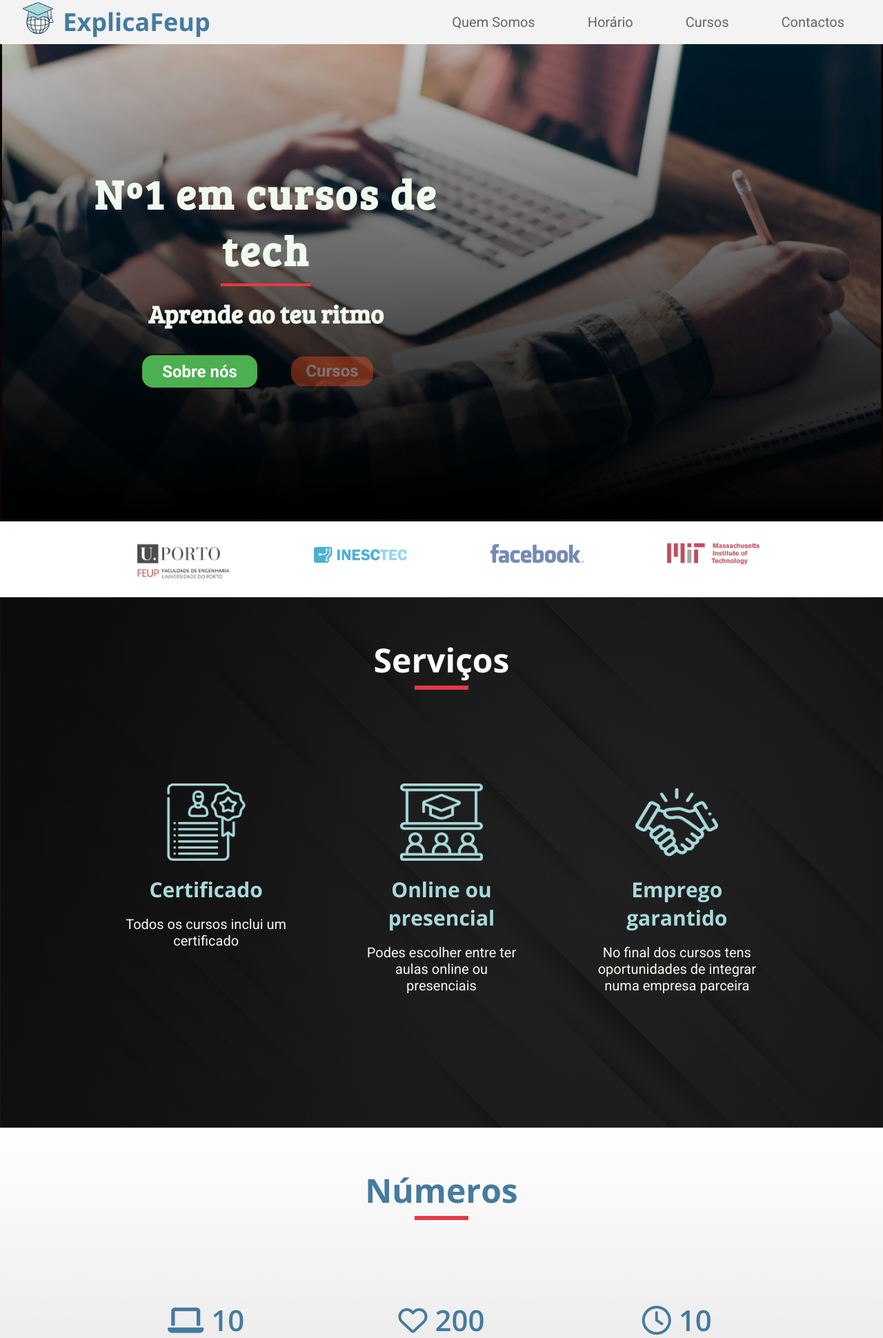
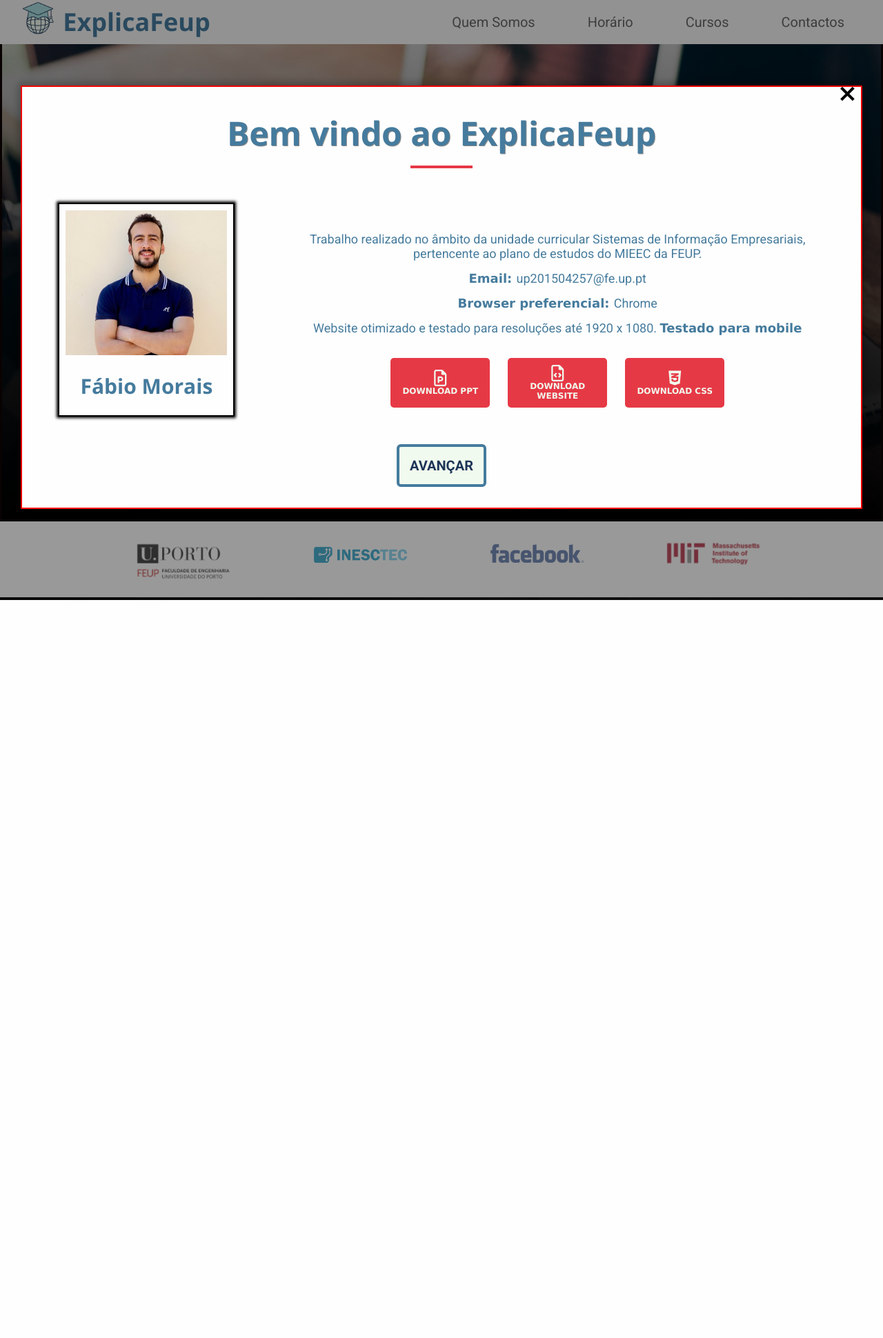
Before and after one commit to Fabio-Morais/FEUP-SIEM, a PHP site: page / in a window 1280 px wide. Shown: the top 1940 px of the page at 69% size. After the commit the page ends 870 px from the top, so only its background shows below. Run offline with PHP 8.4, Linux system fonts and the light colour scheme; some libraries are stand-ins or nearby versions.

Commit message:
:100: FINAL VERSION

```diff
--- a/css/responsiveStyle.css
+++ b/css/responsiveStyle.css
@@ -108,7 +108,7 @@
   #id1{
     padding:0;
   }
-   #downloadButtons{
+   .buttonRed{
     margin:auto;
   }
 
@@ -145,7 +145,6 @@
 @media only screen and (min-width: 500px) {
   @media only screen and (max-width: 848px) {
 
-
     #sloganContainer>h2 {
       font-size: 36px;
     }
@@ -163,7 +162,7 @@
     #id1{
       padding:0;
     }
-     #downloadButtons{
+     .buttonRed{
       margin:auto;
     }
 
@@ -182,6 +181,9 @@
   #imgBorder {
     width: 100%;
     height: 12.3em;
+  }
+  #numbers{
+    flex-wrap: wrap;
   }
   /***********************QUEM SOMOS**********************/
   /*Instrutores*/
@@ -223,10 +225,17 @@
     #informatContainer > p{
       text-align: center;
     }
+
 }
 }
 
 @media only screen and (max-width: 998px) {
+  /*************Pagina inicial******************/
+  #services{
+    flex-wrap: wrap;
+  }
+
+  /******************Nav Bar********************/
   #elemnt {
     display: none;
   }
@@ -279,6 +288,7 @@
   .dropdown:hover .dropbtn {
     background-color: #457b9dd2;
   }
+
 }
 
 @media only screen and (max-width:1030px) {
@@ -291,6 +301,20 @@
   #sloganContainer>h3 {
     font-size: 36px;
   }
+  #footerContainer{
+    flex-wrap: wrap;
+  }
+  #informatContainer{
+    margin: 10px 30px;
+  }
+}
+@media only screen and (max-width:1230px) {
+  #contacts{
+    flex-wrap: wrap;
+  }
+  #contact{
+    margin: 28px;
+  }
 
 }
 /*Para os serviços, ficarem com melhor aspeto em outras resoluçoes
@@ -298,24 +322,24 @@
 @media only screen and (max-width:1400px) {
   #initialContent{
     width: 95%;
+
   }
   #initModalCont{
     width: 98%;
   }
-  #downloadButtons{
+  .buttonRed{
     margin:auto;
   }
-  #initialContent{
-    margin:auto;
-  }
+
   #service{
-    width: 15em;
+    /*width: 15em;*/
     }
 }
 @media only screen and (min-width:1400px) {
-@media only screen and (max-width:1444px) {
+@media only screen and (max-width:1450px) {
   #initialContent{
     width: 80%;
+
   }
 
 }
--- a/css/style.css
+++ b/css/style.css
@@ -74,21 +74,23 @@ p{
 }
 /*  Linhas a sublinhar <hx>  */
 .line1{
-  border: 2px solid #E63946;
+  background: #E63946;
   width: 20%;
-  margin-top: 0.5em;
-  margin-bottom: 0.5em;
+  height: 5px;
+  margin: 15px auto;
 }
 .line2{
-  border: 3px solid #E63946;
+  background: #E63946;
+  height: 4px;
   width: 1.5em;
-  margin-top: 0.1em;
+  margin: 15px auto;
 }
 .line3{
-  border: 2px solid #E63946;
-  width: 7em;
-  margin-top: 0em;
-  margin-bottom: 3em;
+  background: #E63946;
+  height: 4px;
+  width: 5em;
+  margin: 15px auto;
+  margin-bottom: 45px;
 }
 /*  Social media  */
 .fa-facebook {background: #3B5998;color: white;}
@@ -213,16 +215,14 @@ p{
     color: #F1FAEE;
   }
   .container2{
-    width: 65%;
+    width: 70%;
     margin:auto;
     display: flex;
     flex-wrap: wrap;
     justify-content: center;
-    margin-top: 1em;
+    margin: 10px auto;
   }
-    #btnAbout{
-      width: 12em;
-    }
+
 
       .butText{
         text-align: center;
@@ -236,6 +236,8 @@ p{
         background-color: #4CAF50;
         border: 2px solid #000000;
         font-size: 24px;
+        margin: 10px;
+
       }
 
       #button1:hover {
@@ -251,18 +253,17 @@ p{
         transform: translateY(2px);
       }
 
-    #btnCourses{
-      width: 12em;
-      margin-top: 4px;
-    }
+
 
       #button2{
-        background-color: #f4511e;
+        background-color: #e639477c;
         color: #FFFFFF;
         transition: all 0.5s;
         border: 0;
-        opacity: 0.4;
-
+        opacity: 0.7;
+        border: 2px solid #e639475b;
+        font-size: 24px;
+        margin: 10px 0px;
       }
 
       #button2 > span {
@@ -314,6 +315,7 @@ p{
     #sponsors > #sponsor:hover {
       opacity: 1;
       transform: scale(1.05);
+      transition: all 0.2s;
     }
       /*imagens*/
       #sponsor > img{
@@ -333,12 +335,13 @@ p{
   /*Box da imagem, titulo e paragrafo*/
   #service{
     background-color: none;
-    margin: 40px 20px;
+    margin: 40px 35px;
     width: 20em;
   }
     /*box imagem*/
     #service > div{
       width: 7.5em;
+      min-width: 5em;
       height: 7em;
       margin: 0 auto;
     }/*Imagem*/
@@ -369,19 +372,28 @@ p{
       background-image: linear-gradient(to bottom, rgba(255,255,255,1) 0%, rgb(223, 223, 223) 100%);
 }
   #numberContainer{
-    margin: 20px;
+    margin: 22px;
     width: 18em;
   }
     #numberIcon{
-      font-size: 42px;
-      text-align: center;
-      font-family: "Open Sans";
+
       color: #457B9D;
       font-weight: 600;
       margin-bottom: 0.5em;
     }
       #numberIcon > i{
         font-size: 42px;
+        margin:auto ;
+        margin-right:5px;
+
+      }
+      #numberIcon > h5{
+        font-size: 42px;
+        text-align: center;
+        font-family: "Open Sans";
+        margin:auto;
+        margin-left:5px;
+
       }
     #numberDescrip{
       font-size: 30px;
@@ -601,6 +613,7 @@ p{
   transform: scale(1.02);
   box-shadow: 2px 2px 8px 4px #00000098;
   border: 0px solid black;
+  transition: all 0.3s;
 }
   #instruct h4{
     font-size: 24px;
@@ -827,7 +840,7 @@ p{
           box-shadow: 2px 2px 8px 4px #0000004f;
           transform: scale(1.02);
           border: 0px solid #000000;
-          transition: 0.2s;
+          transition: all 0.2s;
   }
     #course > #imgBorder{
       width: 100%;
@@ -877,7 +890,7 @@ p{
         transition: background-position 0.6s;
         background-position: -99% 0;
         color: #F1FAEE;
-        transition: 0.5s;
+        transition: all 0.5s;
       }
 /****************************************************************CONTACTOS********************************************************************/
 #contactsHead{
@@ -925,12 +938,11 @@ p{
   #contact{
     background-color: rgb(223, 223, 223);
     width: 15em;
-    height: 12em;
-    margin: 10px;
+    height: auto;
+    margin: 15px;
     padding: 10px;
     text-align: center;
     box-shadow: 0px 0px 10px 5px #00000038;
-
   }
     #contact > i {
       font-size: 42px;
@@ -1107,9 +1119,7 @@ p{
 /*********************  MODAL INICIAL ******************************/
 
 
-#initialContent{
-  margin:auto;
-}
+
 #initModalCont{
   font-size: 18px;
   color: #457B9D;
@@ -1160,6 +1170,9 @@ p{
       align-self: flex-end;
       margin:5px
     }
+      #downloadButton{
+        margin:13px;
+      }
       .buttonRed {
         color: #F1FAEE;
         font-family: "Roboto";
@@ -1170,6 +1183,10 @@ p{
         border-radius: 5px;
         border: none;
         transition: all 0.4s ease 0s;
+        width: 100%;
+        height: 100%;
+        padding: 10px;
+        margin: 15px 15px;
       }
       .buttonRed:hover {
         background: #434343;
@@ -1177,6 +1194,7 @@ p{
         -webkit-box-shadow: 0px 5px 40px -10px rgba(0,0,0,0.57);
         -moz-box-shadow: 0px 5px 40px -10px rgba(0,0,0,0.57);
         box-shadow: 5px 40px -10px rgba(0,0,0,0.57);
+        width: 108%;
         transition: all 0.4s ease 0s;
       }
       #downloadButtons > div > div{
@@ -1185,19 +1203,11 @@ p{
         margin-top: 1em;
 
       }
-      #downloadButton{
-        width: 100%;
-        height: 100%;
-        padding: 10px;
-        text-align: center;
-      }
-      #downloadButton:hover{
-        width: 108%;
-      }
-      #downloadButton > div{
+
+      .buttonRed > div{
         font-size: 12px;
       }
-      #downloadButton > div > i{
+      .buttonRed > div > i{
         font-size: 24px;
       }
 
@@ -1214,7 +1224,7 @@ p{
   background-color: rgb(0, 0, 0);
   background-color: rgba(0, 0, 0, 0.4);
   padding-top: 60px;
-
+  margin-bottom: 20px;
 }
   .modal-content {
     background-color: #fefefe;
@@ -1224,6 +1234,8 @@ p{
     /* Could be more or less, depending on screen size */
     border: 3px solid #1D3557;
     box-shadow: 0px 0px 10px 5px #00000038;
+    border: 2px solid red;
+    padding-bottom: 20px;
 
   }
     .imgcontainer {
@@ -1258,6 +1270,7 @@ p{
         border-radius: 6px;
         display: inline-block;
         transition: all 0.5s ;
+        margin-top: 15px;
       }
       .cancelbtn:hover{
         color: #494949 ;
@@ -1340,6 +1353,8 @@ p{
     /*Informaçoes e horarios*/
     #informatContainer{
       width: 22em;
+      margin: 0px 15px
+
     }
       .footerTitle{
         margin-top:1em;
@@ -1386,7 +1401,7 @@ p{
   .footer > p{
     text-align: center;
     font-size: 0.9em;
-    margin-top: 1em;
+    margin-top: 25px;
     margin-bottom: 0.1em;
   }
     #author{
--- a/index.html
+++ b/index.html
@@ -11,8 +11,7 @@
   <!-- Add icon library -->
   <link rel="stylesheet" href="https://cdnjs.cloudflare.com/ajax/libs/font-awesome/4.7.0/css/font-awesome.min.css">
   <script src="https://kit.fontawesome.com/70d6b09e06.js" crossorigin="anonymous"></script><!-- font awesome -->
-  <script src="https://ajax.googleapis.com/ajax/libs/jquery/3.5.1/jquery.min.js"></script>
-  <!--JQUERY for some web logic-->
+  <script src="https://ajax.googleapis.com/ajax/libs/jquery/3.5.1/jquery.min.js"></script><!--JQUERY for some web logic-->
   <link rel="stylesheet"
     href="https://fonts.googleapis.com/css?family=Roboto|Roboto:700|Open+Sans:600|Open+Sans:700|Noto+Sans+JP:700|Bree+Serif">
   <!--Google font-->
@@ -48,13 +47,14 @@
   <!-- HEAD -->
   <div class="head" id="home">
     <div id="sloganContainer">
-      <h2>Nº1 em cursos de tech</h2>
-      <hr class="line1">
-      <h3>Aprende ao teu ritmo</h3>
+      <h2 data-aos="fade-up">Nº1 em cursos de tech</h2>
+      <div class="line1" data-aos="fade-up"></div>
+      <h3 data-aos="fade-up">Aprende ao teu ritmo</h3>
       <div class="container2">
-        <div id="btnAbout"><button class="button butText" id="button1" onclick="window.location.href='about.html';">Sobre nós</button></div>
-        <div id="btnCourses"><button class="button butText" id="button2" onclick="window.location.href='courses.html';"><span
-              class="butText">Cursos</span></button></div>
+        <div data-aos="fade-right" data-aos-delay="400" data-aos-once="true"><button class="button butText" id="button1"
+            onclick="window.location.href='about.html';">Sobre nós</button></div>
+        <div  data-aos="fade-right" data-aos-delay="400" data-aos-once="true"><button class="button butText" id="button2"
+            onclick="window.location.href='courses.html';"><span class="butText">Cursos</span></button></div>
       </div>
     </div>
   </div>
@@ -62,31 +62,44 @@
   <div id="id1" class="modal">
     <div class="modal-content animate" id="initialContent">
       <div class="imgcontainer">
-        <span onclick="document.getElementById('id1').style.display='none'" class="close" title="Close Modal">&times;</span>
+        <span onclick="document.getElementById('id1').style.display='none'" class="close"
+          title="Close Modal">&times;</span>
       </div>
       <div class="container" id="initModalCont">
         <h2>Bem vindo ao ExplicaFeup</h2>
-        <hr class="line3">
+        <div class="line3"></div>
         <div class="flex-wrap flex-around">
           <div class="flex-column" id="photoName">
             <div id="photoBorder"><img src="img/fabio.jpeg" id="photoInit"></div>
             <h4>Fábio Morais</h4>
           </div>
-          <div class="flex-column"  id="downloadButtons">
-            <p id="initialText">Trabalho realizado no âmbito da unidade curricular Sistemas de Informação Empresariais, pertencente ao plano de estudos do MIEEC da  FEUP.</p>
+          <div class="flex-column" id="downloadButtons">
+            <p id="initialText">Trabalho realizado no âmbito da unidade curricular Sistemas de Informação Empresariais,
+              pertencente ao plano de estudos do MIEEC da FEUP.</p>
             <p id="initialText"><b>Email: </b>up201504257@fe.up.pt</p>
             <p id="initialText"><b>Browser preferencial: </b> Chrome</p>
-            <p id="initialText">Website otimizado e testado para resoluções até 1920 x 1080. <b>Testado para mobile</b></p>
-            <div class= "flex-wrap flex-around">
-              <div><a href="css/style.css" download><button class="button buttonRed" id="downloadButton" href="add-website-here" target="_blank" ><div class="flex-column"><i class="far fa-file-powerpoint"></i> Download ppt</div></button></a></div>
-              <div><button class="button buttonRed" id="downloadButton" href="add-website-here" target="_blank" ><div class="flex-column"><i class="far fa-file-code"></i> Download Website</div></button></div>
-              <div><button class="button buttonRed" id="downloadButton" href="add-website-here" target="_blank" ><div class="flex-column"><i class="fab fa-css3-alt"></i> Download CSS</div></button></div>
+            <p id="initialText">Website otimizado e testado para resoluções até 1920 x 1080. <b>Testado para mobile</b>
+            </p>
+            <div class="flex-wrap flex-center">
+              <div id="downloadButton"><a href="css/style.css" download><button class="button buttonRed"
+                    href="add-website-here" target="_blank">
+                    <div class="flex-column"><i class="far fa-file-powerpoint"></i> Download ppt</div>
+                  </button></a></div>
+              <div id="downloadButton"><a href="css" download><button class="button buttonRed" href="add-website-here"
+                    target="_blank">
+                    <div class="flex-column"><i class="far fa-file-code"></i> Download Website</div>
+                  </button></a></div>
+              <div id="downloadButton"><a href="css/style.css" download><button class="button buttonRed"
+                    href="add-website-here" target="_blank">
+                    <div class="flex-column"><i class="fab fa-css3-alt"></i> Download CSS</div>
+                  </button></a></div>
+            </div>
           </div>
-        </div>
         </div>
       </div>
       <div class="container" id="modalBtnContainer">
-        <button type="button" onclick="document.getElementById('id1').style.display='none'" class="cancelbtn button">Avançar</button>
+        <button type="button" onclick="document.getElementById('id1').style.display='none'"
+          class="cancelbtn button">Avançar</button>
       </div>
     </div>
   </div>
@@ -95,10 +108,10 @@
   <div class="section" id="secSponsor">
     <div class="container">
       <div class="flex-wrap flex-around" id="sponsors">
-        <div id="sponsor"><img src="img/sponsors/feup.png"></div>
-        <div id="sponsor"><img src="img/sponsors/inesc.png"></div>
-        <div id="sponsor"><img src="img/sponsors/face.png"></div>
-        <div id="sponsor"><img src="img/sponsors/mit.png"></div>
+        <div id="sponsor" data-aos="fade-right" data-aos-delay="100" data-aos-once="true"><img src="img/sponsors/feup.png"></div>
+        <div id="sponsor" data-aos="fade-right" data-aos-delay="200" data-aos-once="true"><img src="img/sponsors/inesc.png"></div>
+        <div id="sponsor" data-aos="fade-right" data-aos-delay="300" data-aos-once="true"><img src="img/sponsors/face.png"></div>
+        <div id="sponsor" data-aos="fade-right" data-aos-delay="400" data-aos-once="true"><img src="img/sponsors/mit.png"></div>
       </div>
     </div>
   </div>
@@ -107,21 +120,21 @@
   <div class="section" id="secServices">
     <div class="container">
       <h2>Serviços
-        <hr class="line2">
+        <div class="line2"></div>
       </h2>
-      <div class="flex-wrap flex-around">
-        <div class="flex-column" id="service">
+      <div class="flex-nowrap flex-around" id="services">
+        <div class="flex-column" id="service" data-aos="fade-up" data-aos-delay="100" data-aos-once="true">
           <div><img src="img/services/certificate2.png"></div>
           <h5>Certificado</h5>
           <p>Todos os cursos inclui um certificado</p>
         </div>
-        <div class="flex-column" id="service">
+        <div class="flex-column" id="service" data-aos="fade-up" data-aos-delay="300" data-aos-once="true">
           <div><img src="img/services/classes2.png"></div>
           <h5>Online ou presencial</h5>
           <p>Podes escolher entre ter aulas online ou presenciais</p>
 
         </div>
-        <div class="flex-column" id="service">
+        <div class="flex-column" id="service" data-aos="fade-up" data-aos-delay="500" data-aos-once="true">
           <div><img src="img/services/job2.png"></div>
           <h5>Emprego garantido</h5>
           <p>No final dos cursos tens oportunidades de integrar numa empresa parceira</p>
@@ -134,31 +147,31 @@
   <div class="section" id="secNumbers">
     <div class="container">
       <h2>Números
-        <hr class="line2">
+        <div class="line2"></div>
       </h2>
-      <div class="flex-wrap flex-around">
+      <div class="flex-nowrap flex-around" id="numbers">
         <div class="flex-column" id="numberContainer">
-          <div id="numberIcon">
+          <div id="numberIcon" class="flex-nowrap">
             <i class="fas fa-laptop"></i>
-            10
+            <h5 id="countCourse">10</h5>
           </div>
           <div id="numberDescrip">
             Cursos
           </div>
         </div>
         <div class="flex-column" id="numberContainer">
-          <div id="numberIcon">
+          <div id="numberIcon" class="flex-nowrap">
             <i class="far fa-heart"></i>
-            200
+            <h5 id="countClients">200</h5>
           </div>
           <div id="numberDescrip">
             Clientes Felizes
           </div>
         </div>
         <div class="flex-column" id="numberContainer">
-          <div id="numberIcon">
+          <div id="numberIcon" class="flex-nowrap">
             <i class="far fa-clock"></i>
-            10
+            <h5 id="countYears">10</h5>
           </div>
           <div id="numberDescrip">
             Anos de Experiência
@@ -172,9 +185,9 @@
   <div class="section" id="secTestimonials">
     <div class="container">
       <h2>Testemunhos
-        <hr class="line2">
+        <div class="line2"></div>
       </h2>
-      <div class="flex-wrap flex-center" id="testimonials">
+      <div class="flex-wrap flex-center" id="testimonials" data-aos="flip-up" data-aos-delay="100" data-aos-once="true" data-aos-duration="1000">
         <div class="flex-column" id="imgTestimon">
           <img src="img/alberto.jpg">
           <h5>Alberto Santos</h5>
@@ -199,7 +212,7 @@
   <!-- FOOTER -->
   <div class="footer">
     <h2>Contactos</h2>
-    <div class="flex-wrap flex-around" id="footerContainer">
+    <div class="flex-nowrap flex-around" id="footerContainer">
       <div class="flex-column" id="informatContainer">
         <h3 class="footerTitle" id="titleSpec">ExplicaFeup</h3>
         <p><b><i class="fas fa-map-marker-alt"></i> Morada: </b><a href="https://goo.gl/maps/HA1QhKSYkD59LjxJA"
@@ -225,27 +238,13 @@
         </div>
       </div>
     </div>
-    <p id="btnPopUp"><a  onclick="document.getElementById('id1').style.display='block'" class="button">
-      Abrir pop-up</a></p>
+    <p id="btnPopUp"><a onclick="document.getElementById('id1').style.display='block'" class="button">
+        Abrir pop-up</a></p>
     <p>Copyright &copy; <a id="author" href="http://fabio-morais.github.io/" target="_blank"><b>Fábio Morais</b></a>
       SIEM 2020
     </p>
   </div>
-  <script>
-    /*mostra o modal apenas 1 vez*/
-    $(document).ready(function(){
-      var Modal = document.getElementById('id1');
-      var key = 'check',
-      hadModal = localStorage.getItem(key);
-      if (hadModal) {
-          Modal.style.display = "block";
-          localStorage.setItem(key, true);
-      }
-    });
-
-    /*AOS.init();*/
-
-  </script>
+  <script src="js/main.js"></script>
 </body>
 
 </html>
--- a/js/main.js
+++ b/js/main.js
@@ -1,21 +1,57 @@
+
+/*mostra o modal apenas 1 vez*/
+$(document).ready(function () {
+  var Modal = document.getElementById('id1');
+  var key = 'check',
+    hadModal = localStorage.getItem(key);
+  if (!hadModal) {
+    Modal.style.display = "block";
+    localStorage.setItem(key, true);
+  }
+});
 
 
 
+/*FUNÇAO QUE CONTA DE start ATE end*/
+function animateValue(obj, start, end, duration) {
+  let startTimestamp = null;
+  const step = (timestamp) => {
+    if (!startTimestamp) startTimestamp = timestamp;
+    const progress = Math.min((timestamp - startTimestamp) / duration, 1);
+    obj.innerHTML = Math.floor(progress * (end - start) + start);
+    if (progress < 1) {
+      window.requestAnimationFrame(step);
+    }
+  };
+  window.requestAnimationFrame(step);
+}
 
-var map = L.map('map',{
-    center: [41.178346, -8.595829],
-    zoom: 15,
-    });
 
-    L.tileLayer('https://{s}.tile.openstreetmap.org/{z}/{x}/{y}.png', {
-    attribution: ''
-    }).addTo(map);
 
-    var firefoxIcon = L.icon({
-      iconUrl: 'img/icon.png',
-      iconSize: [48, 55], // size of the icon
-      });
-      map.scrollWheelZoom.disable();
-      map.on('focus', () => { map.scrollWheelZoom.enable(); });
-      map.on('blur', () => { map.scrollWheelZoom.disable(); });
-  var marker = L.marker([41.178346, -8.595829], {icon: firefoxIcon}).addTo(map).bindPopup('<h3><b>ExplicaFeup</b></h3><br><b>Phone: </b>(+351) 926789452<br><b>Email: </b>explicaFeup@example.com<br> <b>Adress: </b> R. Dr. Roberto Frias, 4200-465 Porto').addTo(map);;
+/* ANIMAÇAO DA SECÇAO "NUMEROS"*/
+var breakpoint = false;
+window.addEventListener('scroll', function () {
+  if (!breakpoint) {
+    var element = document.querySelector('#numberIcon');
+    if(element != null){
+      var position = element.getBoundingClientRect();
+
+      /*Se mostrar o <div> dos numeros começa o calculo */
+      if (position.top < window.innerHeight && position.bottom >= 0) {
+        console.log('Element is partially visible in screen');
+        breakpoint = true;
+        const obj = document.getElementById('countCourse');
+        animateValue(obj, 0, 100, 2000);
+        const obj2 = document.getElementById('countClients');
+        animateValue(obj2, 0, 200, 2500);
+        const obj3 = document.getElementById('countYears');
+        animateValue(obj3, 0, 10, 1500);
+      }
+    }
+
+  }
+});
+
+
+/* ATIVA ANIMAÇOES DE ENTRADA */
+AOS.init();
```
Also changed, not shown: about.html (+12 -9 lines), contacts.html (+17 -14 lines), courses.html (+24 -49 lines), js/courses.js (added, +25 -0 lines), js/map.js (added, +17 -0 lines), schedule.html (+15 -11 lines).
